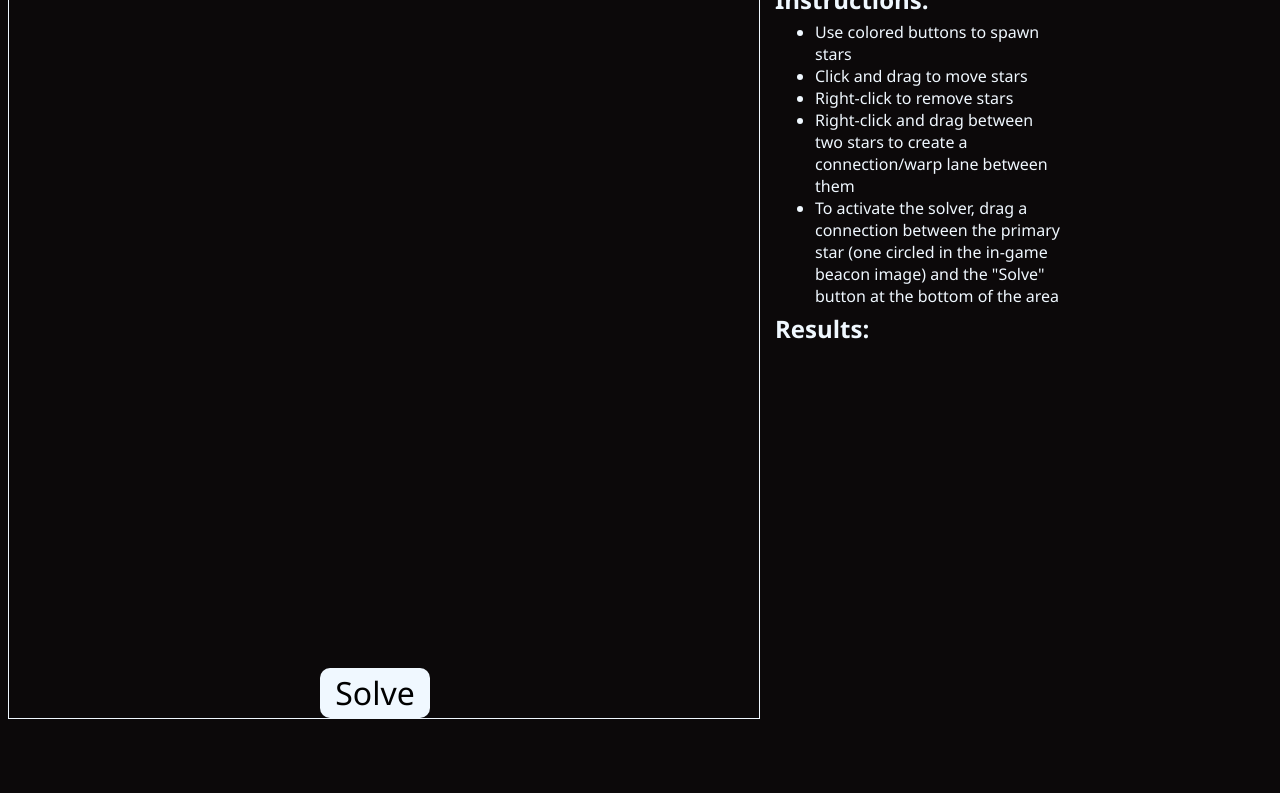
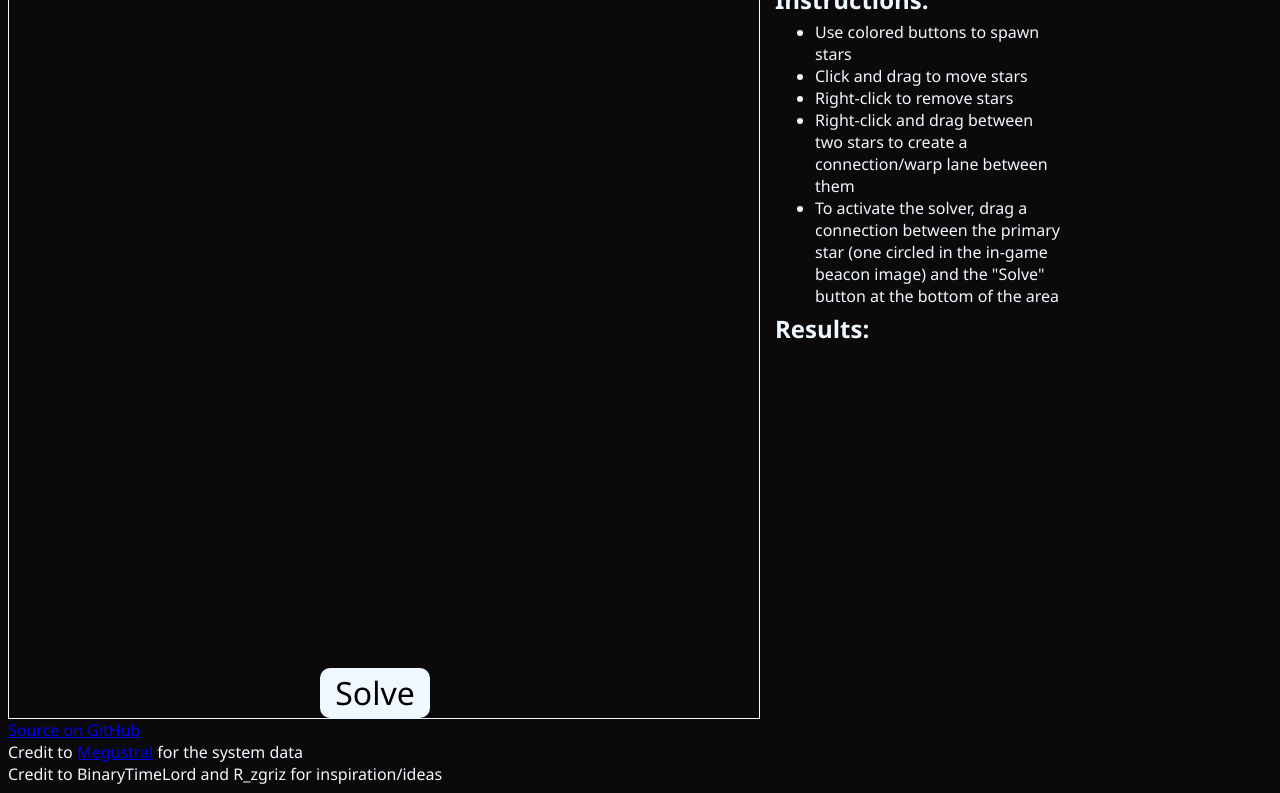
Before and after one commit to JoRyJuKy/beaconsolver, a plain HTML site: page index.html in a window 1280 px wide. Shown: the part 82-875 px from the top of the page. Drawn offline with Linux system fonts and the light colour scheme.

Commit message:
Add credits

```diff
--- a/index.html
+++ b/index.html
@@ -30,6 +30,8 @@
     <svg xmlns="http://www.w3.org/2000/svg" id="lines"></svg>
 
     <script src="main.js" defer></script>
-    <!-- <script src="alg.js" defer></script> -->
+    <a href="https://github.com/JoRyJuKy/beaconsolver">Source on GitHub</a> <br>
+    Credit to <a href="https://github.com/Aloroid">Megustral</a> for the system data <br>
+    Credit to BinaryTimeLord and R_zgriz for inspiration/ideas
 </body>
 </html>
```
